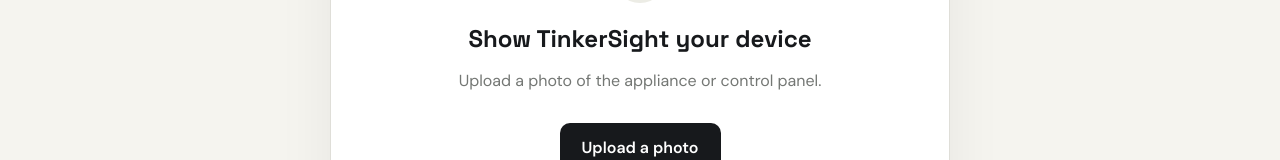
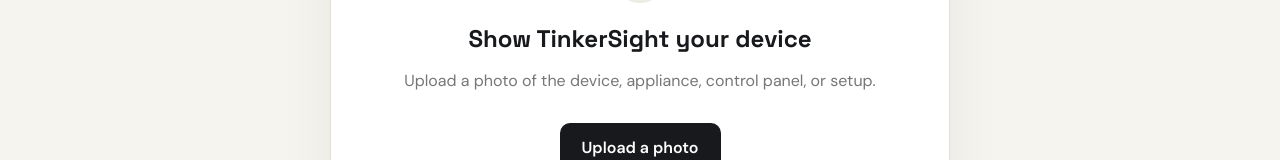
Before and after one commit to aisha453/TinkerSight, a React (Vite) app in the folder frontend/: page / in a window 1280 px wide. Shown: the part 640-800 px from the top of the page. Built offline with nearby package versions, Linux system fonts and the light colour scheme.

Commit message:
Clarify supported device types in upload UI

```diff
--- a/frontend/src/main.jsx
+++ b/frontend/src/main.jsx
@@ -101,7 +101,7 @@ function App() {
           <div className="capture">
             <div className="capture-icon">＋</div>
             <h2>Show TinkerSight your device</h2>
-            <p>Upload a photo of the appliance or control panel.</p>
+            <p>Upload a photo of the device, appliance, control panel, or setup.</p>
             <label className="upload-button">
               Upload a photo
               <input type="file" accept="image/*" onChange={handleImage} />
```
